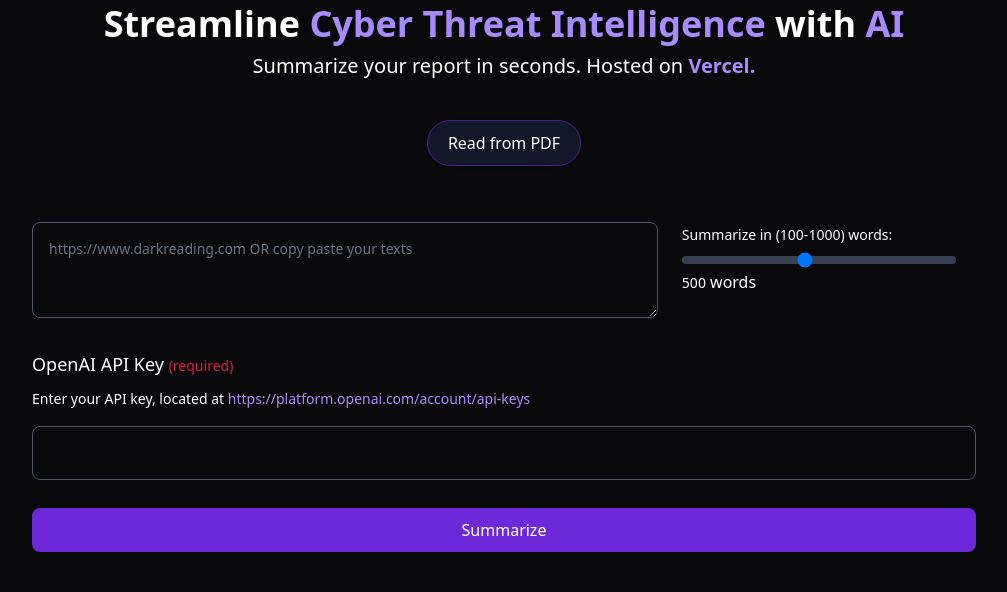
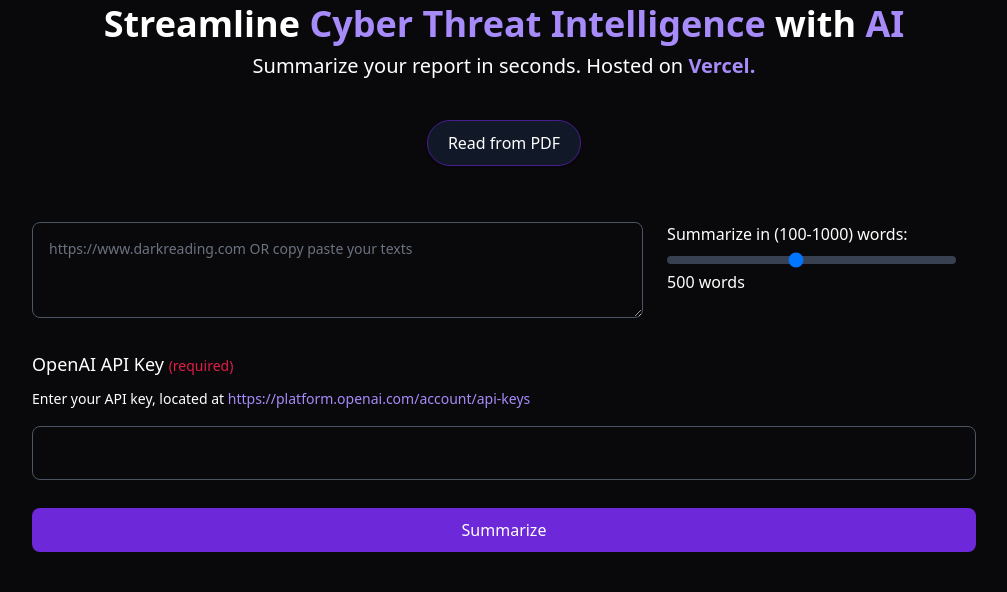
Before and after one commit to nitroz3us/GPThreatIntel-Summarizer, a FastAPI app: page / in a window 1280 px wide. Shown: the part 137-729 px from the top of the page, without its empty margins (136-1143 px from the left). Run offline with FastAPI, Linux system fonts and the light colour scheme; some libraries are stand-ins or nearby versions.

Commit message:
Update index.html

```diff
--- a/src/templates/index.html
+++ b/src/templates/index.html
@@ -66,7 +66,7 @@
 
     <div class="main-body fade-in-down h-screen mt-20 m-10">
       <div class="flex flex-col justify-center items-center">
-        <h1 class="w-full font-semibold text-white text-xl md:text-4xl text-center">
+        <h1 class="w-full font-bold text-white text-xl md:text-4xl text-center">
           Streamline
           <a
             href=""
@@ -82,7 +82,7 @@
             >AI</a
           >
         </h1>
-        <span class="text-center text-sm md:text-xl text-white mt-2"
+        <span class="text-center font-sans text-sm md:text-xl text-white mt-2"
           >Summarize your report in seconds. Hosted on
           <a
             href="https://vercel.com/"
@@ -252,7 +252,7 @@
           <div class="mr-5 ml-2">
             <label
               for="steps-range"
-              class="mb-2 text-sm font-medium text-white"
+              class="mb-2 text-md font-medium text-white"
               for="word_count"
               >Summarize in (100-1000) words:
             </label>
@@ -269,7 +269,7 @@
             <label
               id="word_count_value"
               for="steps-range"
-              class="mb-2 text-sm font-medium text-white"
+              class="mb-2 text-md font-medium text-white"
               >500</label
             >
             <label for="">words</label>
```
